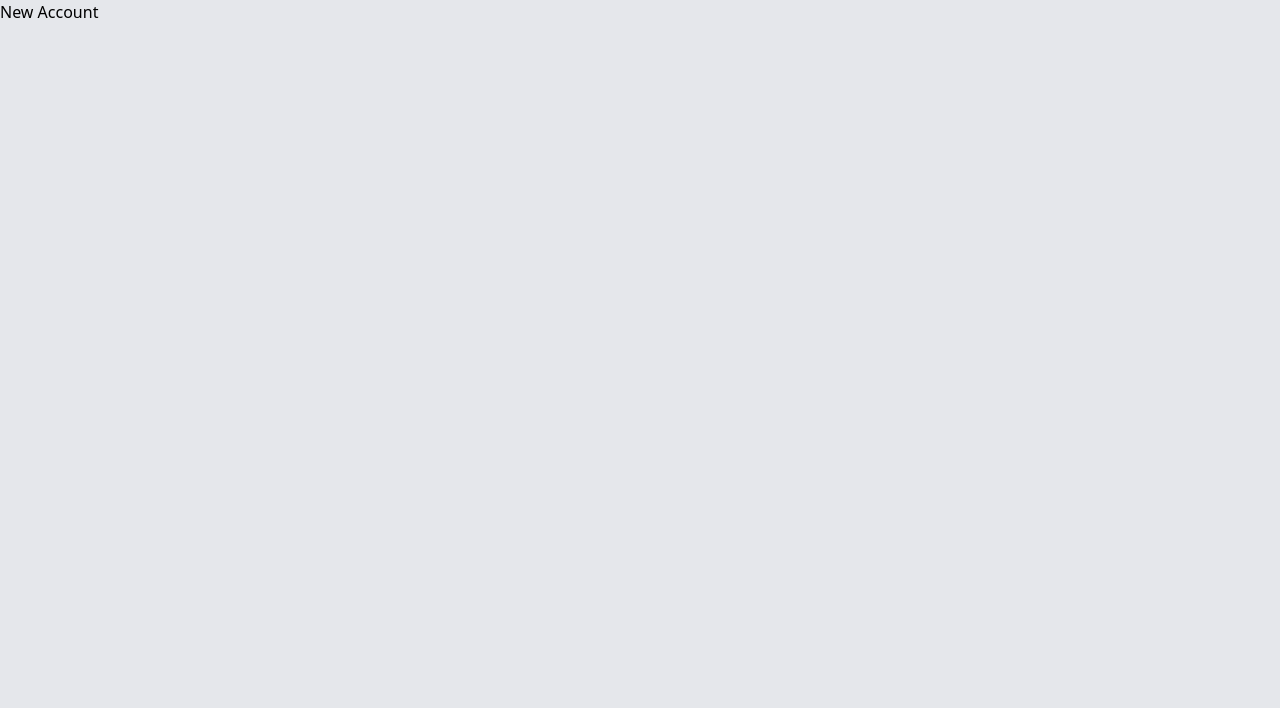
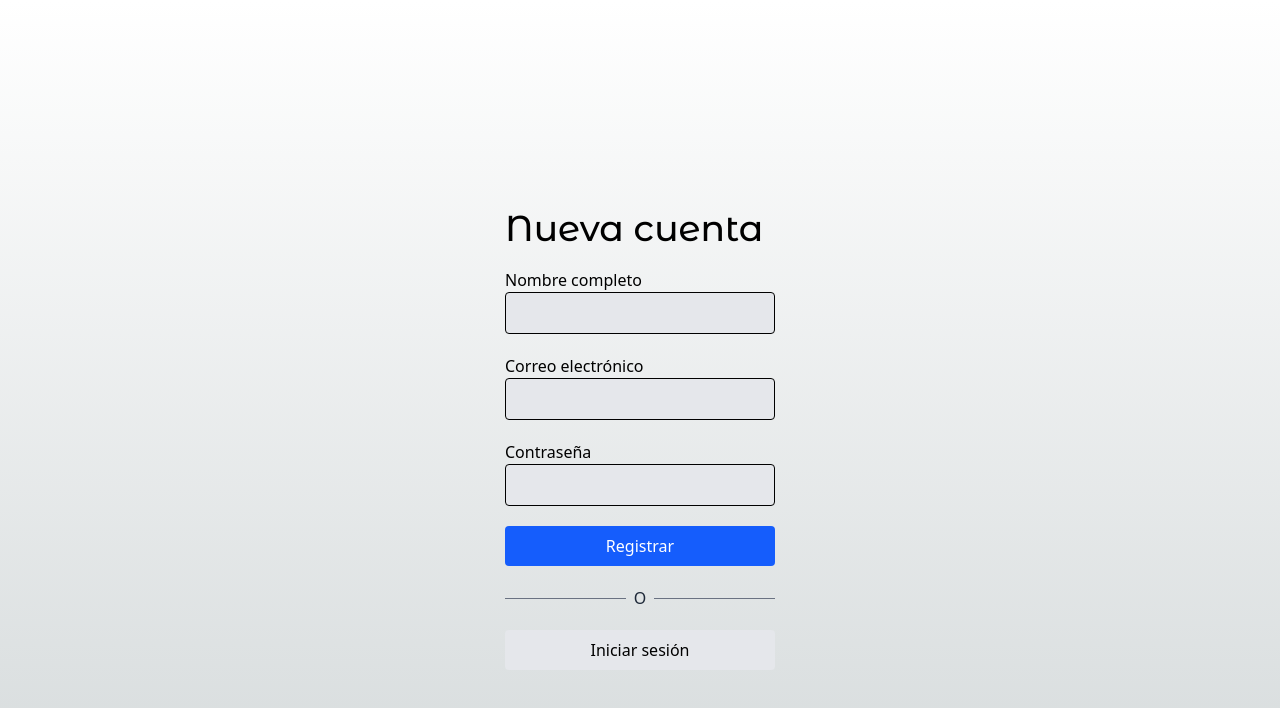
Before and after one commit to b4dow/tesloShop, a Next.js app: page /auth/new-account in a window 1280 px wide. Shown: the top 708 px of the page. Built offline with nearby package versions, Linux system fonts and the light colour scheme.

Commit message:
add components login and register

```diff
--- a/src/app/auth/layout.tsx
+++ b/src/app/auth/layout.tsx
@@ -1,5 +1,9 @@
 import { ReactNode } from "react";
 
 export default function AuthLayout({ children }: { children: ReactNode }) {
-  return <main className="min-h-screen bg-gray-200 ">{children}</main>;
+  return (
+    <main className="flex justify-center  ">
+      <div className="w-full sm:w-[350px] px-10">{children}</div>
+    </main>
+  );
 }
--- a/src/app/auth/login/page.tsx
+++ b/src/app/auth/login/page.tsx
@@ -1,7 +1,37 @@
-export default function Home() {
+import { titleFont } from "@/config/fonts";
+import Link from "next/link";
+
+export default function LoginPage() {
   return (
-    <div className="">
-      <h1>Login Page</h1>
+    <div className="flex flex-col min-h-screen pt-32 sm:pt-52">
+      <h1 className={`${titleFont.className} text-4xl mb-5`}>Ingresar</h1>
+
+      <div className="flex flex-col">
+        <label htmlFor="email">Correo electrónico</label>
+        <input
+          className="px-5 py-2 border bg-gray-200 rounded mb-5"
+          type="email"
+        />
+
+        <label htmlFor="email">Contraseña</label>
+        <input
+          className="px-5 py-2 border bg-gray-200 rounded mb-5"
+          type="email"
+        />
+
+        <button className="btn-primary">Ingresar</button>
+
+        {/* divisor line */}
+        <div className="flex items-center my-5">
+          <div className="flex-1 border-t border-gray-500"></div>
+          <div className="px-2 text-gray-800">O</div>
+          <div className="flex-1 border-t border-gray-500"></div>
+        </div>
+
+        <Link href="/auth/new-account" className="btn-secondary text-center">
+          Crear una nueva cuenta
+        </Link>
+      </div>
     </div>
   );
 }
--- a/src/app/auth/new-account/page.tsx
+++ b/src/app/auth/new-account/page.tsx
@@ -1,7 +1,42 @@
-export default function NewAccout() {
+import { titleFont } from "@/config/fonts";
+import Link from "next/link";
+
+export default function NewAccountPage() {
   return (
-    <div>
-      <h1>New Account</h1>
+    <div className="flex flex-col min-h-screen pt-32 sm:pt-52">
+      <h1 className={`${titleFont.className} text-4xl mb-5`}>Nueva cuenta</h1>
+
+      <div className="flex flex-col">
+        <label htmlFor="username">Nombre completo</label>
+        <input
+          className="px-5 py-2 border bg-gray-200 rounded mb-5"
+          type="text"
+        />
+        <label htmlFor="email">Correo electrónico</label>
+        <input
+          className="px-5 py-2 border bg-gray-200 rounded mb-5"
+          type="email"
+        />
+
+        <label htmlFor="email">Contraseña</label>
+        <input
+          className="px-5 py-2 border bg-gray-200 rounded mb-5"
+          type="email"
+        />
+
+        <button className="btn-primary">Registrar</button>
+
+        {/* divisor line */}
+        <div className="flex items-center my-5">
+          <div className="flex-1 border-t border-gray-500"></div>
+          <div className="px-2 text-gray-800">O</div>
+          <div className="flex-1 border-t border-gray-500"></div>
+        </div>
+
+        <Link href="/auth/login" className="btn-secondary text-center">
+          Iniciar sesión
+        </Link>
+      </div>
     </div>
   );
 }
--- /dev/null
+++ b/src/app/auth/page.tsx
@@ -0,0 +1,5 @@
+import { redirect } from "next/navigation";
+
+export default function Auth() {
+  return redirect("auth/login");
+}
--- a/src/components/ui/not-found/PageNotFound.tsx
+++ b/src/components/ui/not-found/PageNotFound.tsx
@@ -4,7 +4,7 @@ import Link from "next/link";
 
 export const PageNotFound = () => {
   return (
-    <div className="flex flex-col-reverse md:flex-row h-[800px] w-full justify-center items-center align-middle">
+    <div className="flex flex-col-reverse md:flex-row h-screen w-full justify-center items-center align-middle">
       <div className="text-center px-5 mx-5">
         <h2 className={`${titleFont.className} antialiased text-9xl`}>404 </h2>
         <p className="font-semibold text-xl">Whoops! lo sentimos mucho.</p>
```
